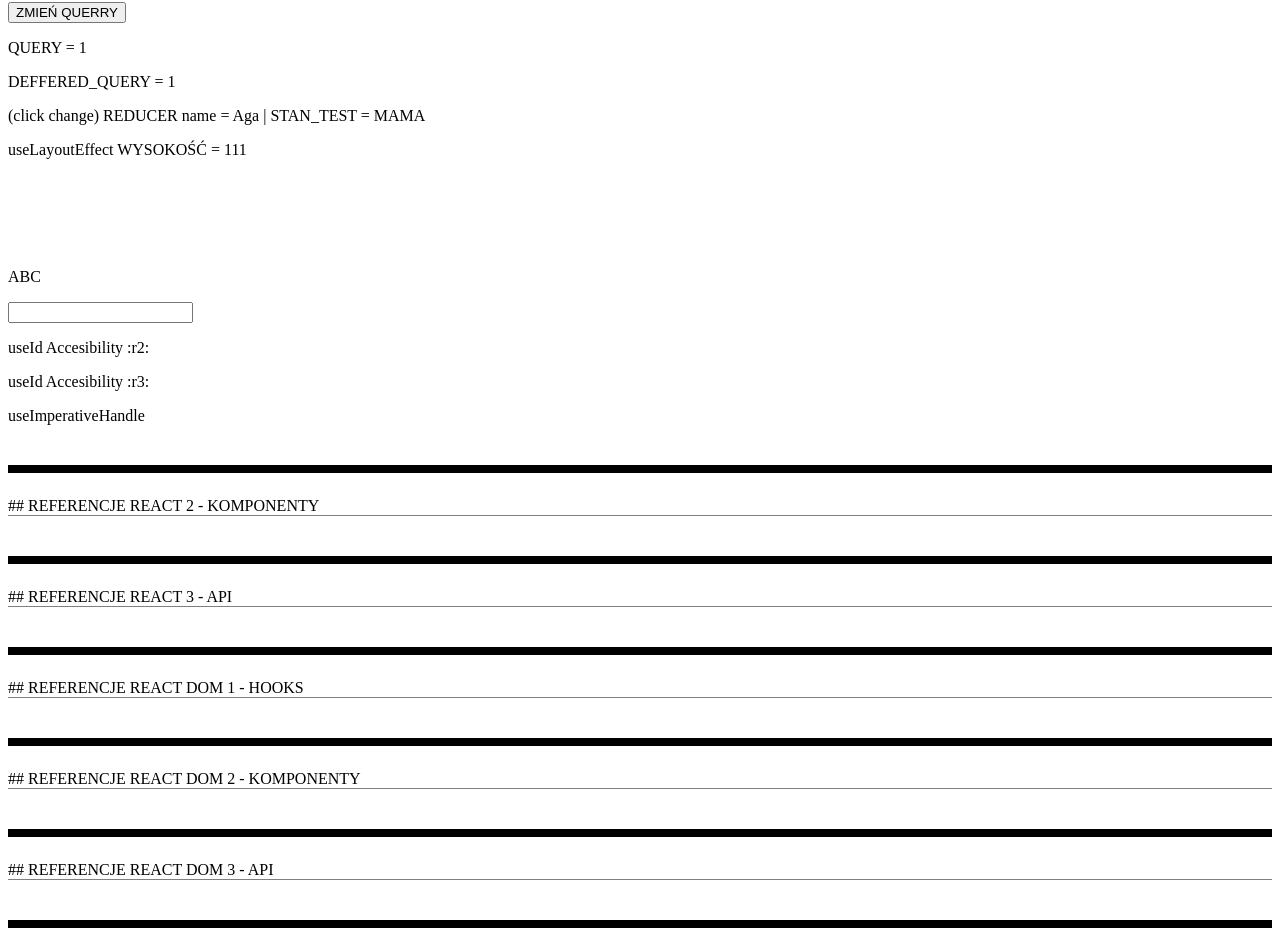
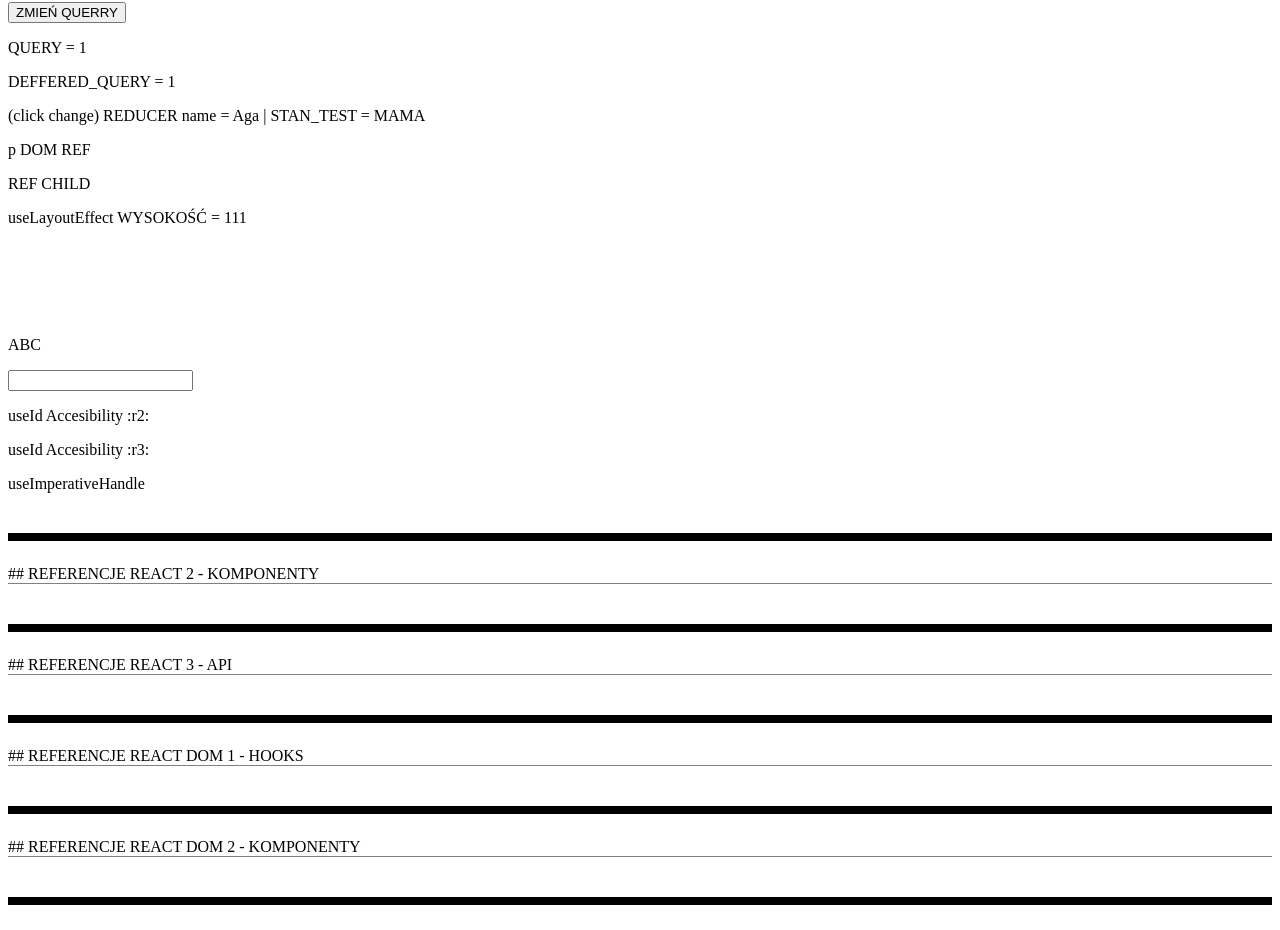
Before and after one commit to MaciejRog/CHEATSHEET_REACT, a React (Vite) app: page / in a window 1280 px wide. Shown: the part 2151-3081 px from the top of the page. Built offline with nearby package versions, Linux system fonts and the light colour scheme; no server answers.

Commit message:
add react hook ref info

```diff
--- a/src/2_REFERENCJE/1_ref_REACT/1_Hooks/ReactHooks.jsx
+++ b/src/2_REFERENCJE/1_ref_REACT/1_Hooks/ReactHooks.jsx
@@ -31,6 +31,7 @@ function ReactHooks() {
       <ReactHooksContext />
       <ReactHooksDefferedValue />
       <ReactHooksReducer />
+      <ReactHooksRef />
 
       {/* ##### CODZIENNE UŻYCIE + TYLKO CLIENT SIDE */}
       <ReactHooksEffect />
@@ -605,6 +606,85 @@ function ReactHooksReducer() {
 }
 
 // #################################
+// #### useRef | śmietniczek na wszystko (zachowuje wartość między rerenderem ale go nie powoduje) REF do DOM, timeout, interval itp..
+// VVVVVVVVVVVVVVVVVVVVVVVVVVVVVVVVV
+
+function ReactHooksRef() {
+  /*
+  const ref = useRef(initialValue)
+
+  do 'ref.current' mozemy zapisać co tylko chcemy [MUTABLE] (stabilna referencja w kazdym rerenderze, ale zmiana nie wywołuje rerenderu )
+
+  ZASTRZEZENIA:
+    - <strictMode> wywoła go 2 razy
+    - do ref.current (zapisuje [poza initem] w EventachHenderlsach lub Effectach) UNIKAMY fazy RENDEROWANIA
+
+  UWAGA !!! wartośc inicjalna mimo iz jest wykorzystywana tylko przy INIT RENDERZE to odziałowuje na performance jesli jest to np:
+      konstruktor klasy (jak jest to droga operacja lepiej zrobić to inaczej)
+
+        const playerRef = useRef(null);
+        if (playerRef.current === null) {             // sprawdzając czy ref nie posaida juz wartości
+          playerRef.current = new VideoPlayer();
+        }
+
+      LUB przez GETTER
+
+        const playerRef = useRef(null);
+        function getPlayer() {
+          if (playerRef.current !== null) {
+            return playerRef.current;
+          }
+          const player = new VideoPlayer();
+          playerRef.current = player;
+          return player;
+        }
+
+  UWAGA!!! aby przekazać 'ref' do komponentu. To komponent musimy opakować w 'forwardRef'
+  */
+
+  const domRef = useRef(null);
+  const timeRef = useRef(null);
+  const componentRef = useRef(null);
+
+  useEffect(() => {
+    timeRef.current = setTimeout(() => {
+      console.warn("REF CURRENT = ", domRef.current);
+      console.warn(
+        "REF CURRENT getBoundingClientRect = ",
+        domRef.current.getBoundingClientRect()
+      );
+      console.warn("componentRef = ", componentRef.current);
+    }, 2000);
+    return () => {
+      clearTimeout(timeRef.current);
+    };
+  }, []);
+
+  return (
+    <div>
+      <p ref={domRef}>p DOM REF</p>
+      <ReactHooksRefChild ref={componentRef} />
+    </div>
+  );
+}
+
+// komponent opakowany w 'forwardRef' przyjme 'ref' jako 2 argument (1 - to 'props')
+const ReactHooksRefChild = forwardRef(function ReactHooksRefChildInner(
+  props,
+  ref
+) {
+  return (
+    <span {...props} ref={ref}>
+      REF CHILD
+    </span>
+  );
+});
+
+// #################################
+// ####
+// VVVVVVVVVVVVVVVVVVVVVVVVVVVVVVVVV
+
+// #################################
 // ####
 // VVVVVVVVVVVVVVVVVVVVVVVVVVVVVVVVV
 
@@ -687,11 +767,3 @@ function ReactHooksOptimistic() {
 // #################################
 // ####
 // VVVVVVVVVVVVVVVVVVVVVVVVVVVVVVVVV
-
-// #################################
-// ####
-// VVVVVVVVVVVVVVVVVVVVVVVVVVVVVVVVV
-
-// #################################
-// ####
-// VVVVVVVVVVVVVVVVVVVVVVVVVVVVVVVVV
```
